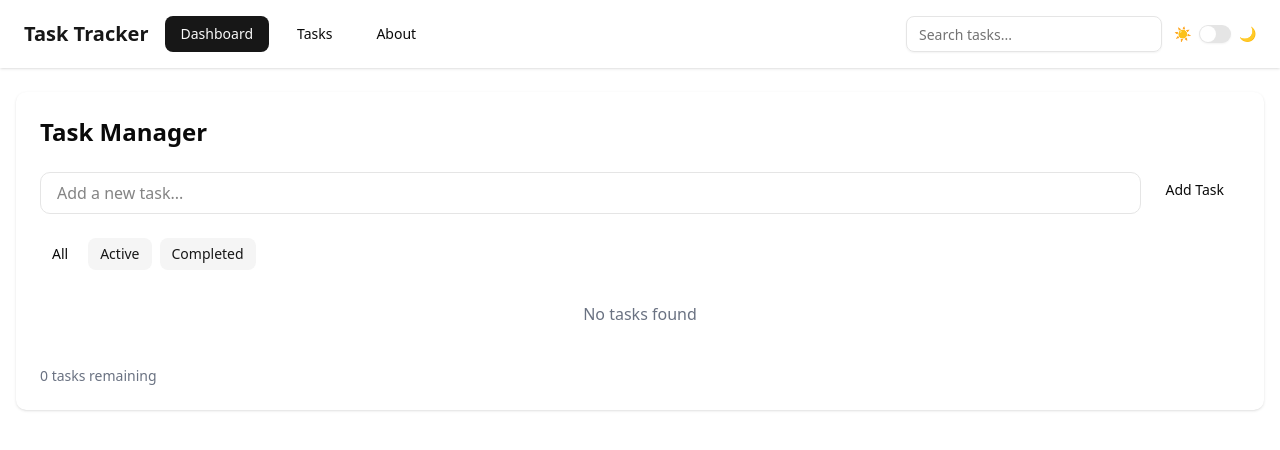
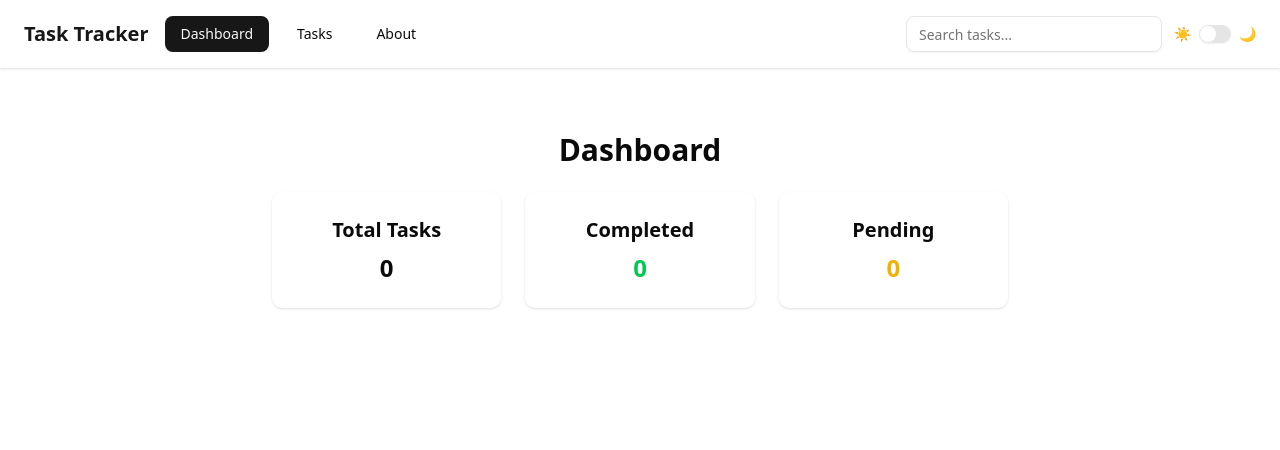
Before and after one commit to Weaver-K/Task-Manager, a React (Vite) app: page / in a window 1280 px wide. Shown: the top 450 px of the page. Built offline with nearby package versions, Linux system fonts and the light colour scheme.

Commit message:
Modifying the app

```diff
--- a/src/App.jsx
+++ b/src/App.jsx
@@ -3,7 +3,8 @@ import { BrowserRouter as Router, Routes, Route } from "react-router-dom";
 import Navbar from "./components/NavBar";
 import Dashboard from "./pages/Dashboard";
 import About from "./pages/About";
-import TaskManager from "./components/TaskManager";
+import Tasks from "./pages/Tasks";
+// import TaskManager from "./components/TaskManager";
 
 function App() {
   return (
@@ -17,8 +18,8 @@ function App() {
         <Navbar />
         <main className="flex-grow container mx-auto px-4 py-6">
           <Routes>
-            <Route path="/" element={<TaskManager />} />
-            <Route path="/Dashboard" element={<Dashboard />} />
+            <Route path="/" element={<Dashboard />} />
+            <Route path="/tasks" element={<Tasks />} />
             <Route path="/about" element={<About />} />
           </Routes>
         </main>
--- a/src/pages/Dashboard.jsx
+++ b/src/pages/Dashboard.jsx
@@ -1,12 +1,37 @@
-import PageTransition from "./../components/PageTransition";
+import { useEffect, useState } from "react";
 
 export default function Dashboard() {
+  const [tasks, setTasks] = useState([]);
+
+  useEffect(() => {
+    // Load tasks from localStorage (same source TaskManager uses)
+    const savedTasks = JSON.parse(localStorage.getItem("tasks")) || [];
+    setTasks(savedTasks);
+  }, []);
+
+  const total = tasks.length;
+  const completed = tasks.filter((t) => t.completed).length;
+  const pending = total - completed;
+
   return (
-    <PageTransition>
-      <div className="p-6 text-center space-y-4">
-        <h1 className="text-3xl font-bold">Dashboard</h1>
-        <p className="text-muted-foreground">Welcome to your Task Tracker!</p>
+    <div className="max-w-3xl mx-auto py-10 px-4">
+      <h1 className="text-3xl font-bold mb-6 text-center">Dashboard</h1>
+      <div className="grid grid-cols-1 sm:grid-cols-3 gap-6">
+        <div className="p-6 bg-white dark:bg-gray-800 rounded-lg shadow text-center">
+          <h2 className="text-xl font-semibold mb-2">Total Tasks</h2>
+          <p className="text-2xl font-bold">{total}</p>
+        </div>
+
+        <div className="p-6 bg-white dark:bg-gray-800 rounded-lg shadow text-center">
+          <h2 className="text-xl font-semibold mb-2">Completed</h2>
+          <p className="text-2xl font-bold text-green-500">{completed}</p>
+        </div>
+
+        <div className="p-6 bg-white dark:bg-gray-800 rounded-lg shadow text-center">
+          <h2 className="text-xl font-semibold mb-2">Pending</h2>
+          <p className="text-2xl font-bold text-yellow-500">{pending}</p>
+        </div>
       </div>
-    </PageTransition>
+    </div>
   );
 }
--- a/src/pages/Tasks.jsx
+++ b/src/pages/Tasks.jsx
@@ -1,12 +1,10 @@
-import PageTransition from "@/components/PageTransition";
+import TaskManager from "../components/TaskManager";
 
 export default function Tasks() {
   return (
-    <PageTransition>
-      <div className="p-6">
-        <h2 className="text-2xl font-semibold mb-4">Your Tasks</h2>
-        <p className="text-muted-foreground">Manage your daily tasks easily.</p>
-      </div>
-    </PageTransition>
+    <div className="max-w-4xl mx-auto py-8 px-4">
+      <h1 className="text-3xl font-bold mb-6 text-center">All Tasks</h1>
+      <TaskManager />
+    </div>
   );
 }
```
